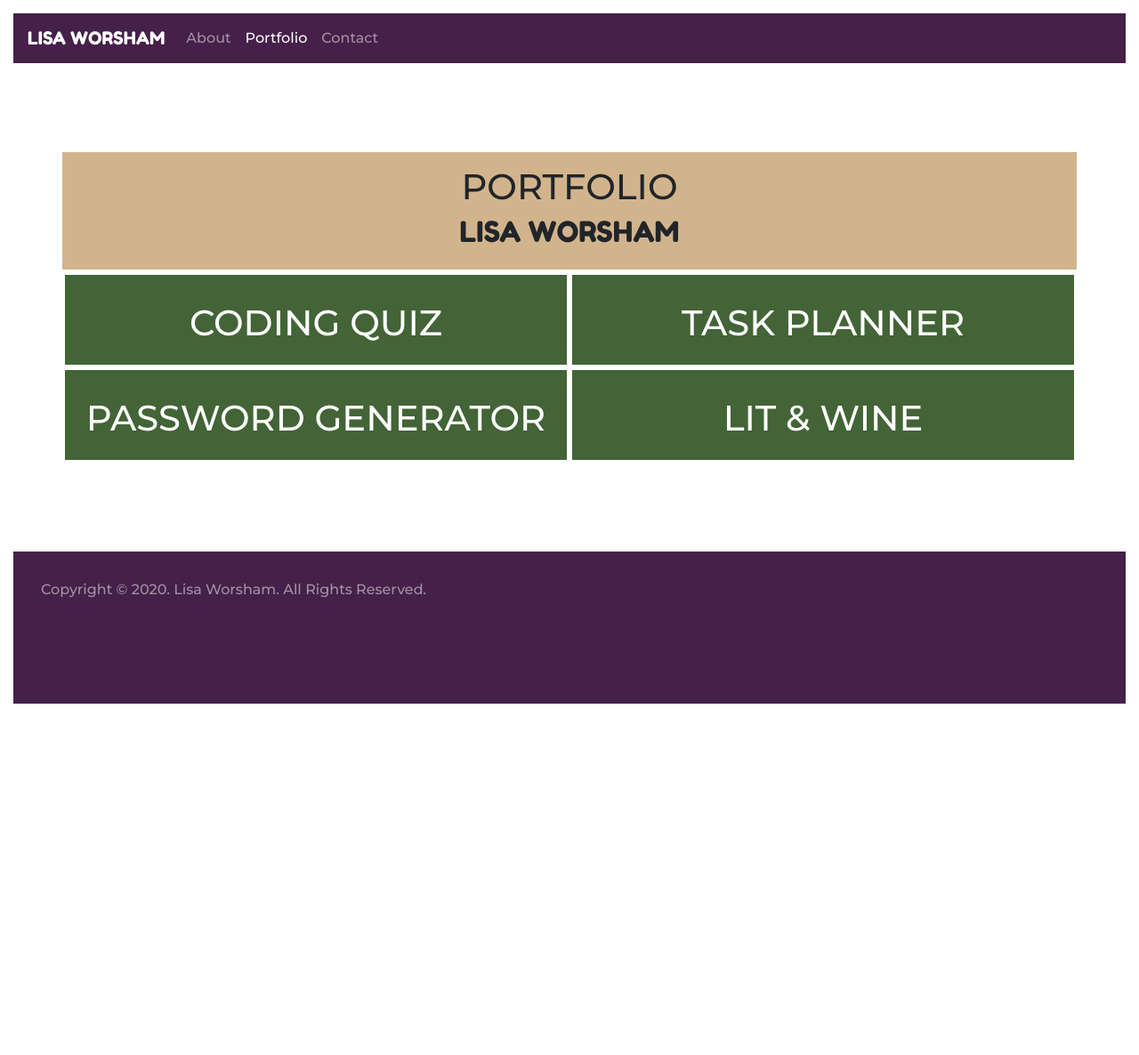
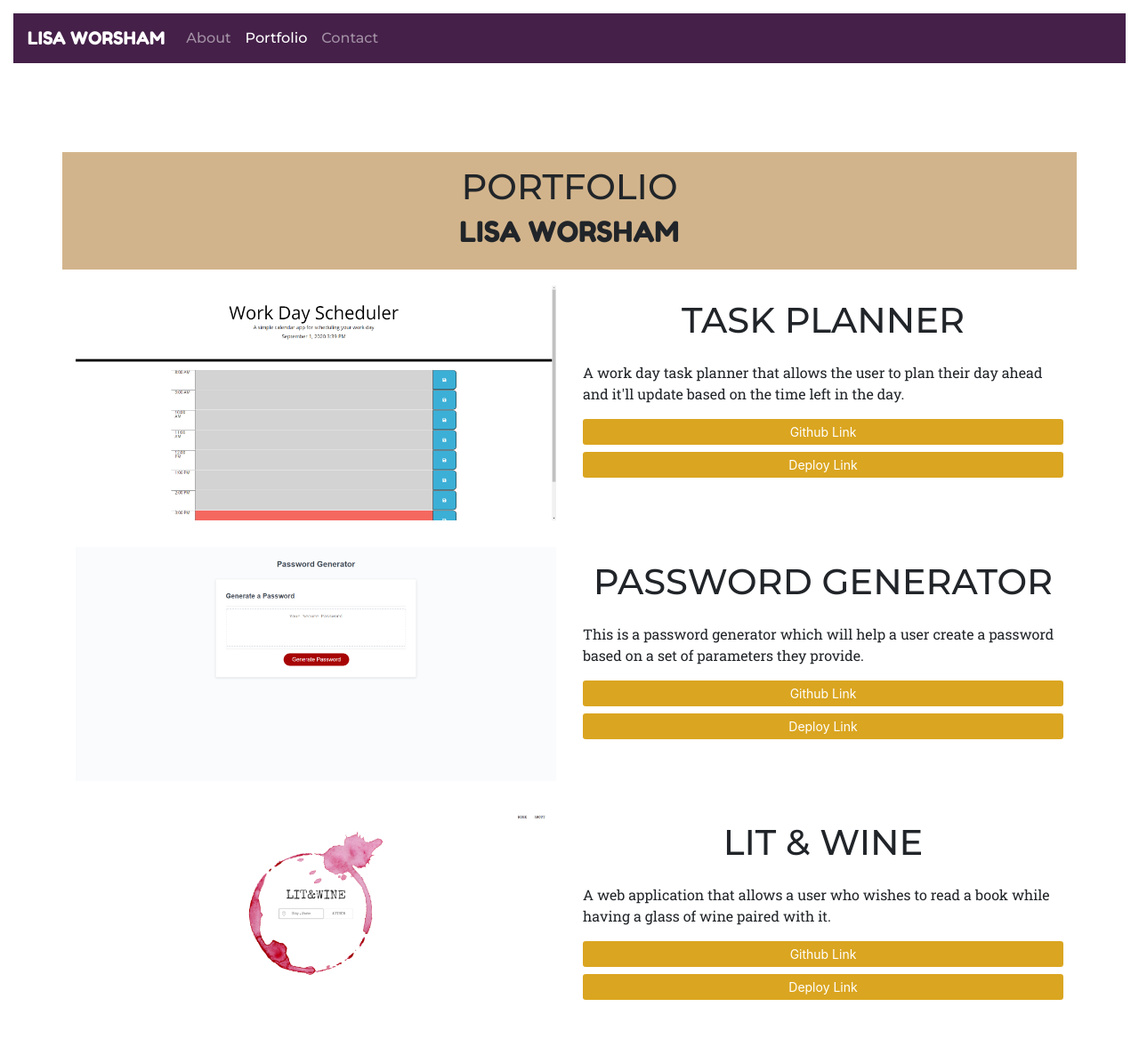
Before and after one commit to lisaworsham/Portfolio, a plain HTML site: page portfolio.html in a window 1280 px wide. Shown: the whole page at 89% size. Before the commit the page ends 891 px from the top, so only its background shows below. Drawn offline with nearby package versions, Linux system fonts and the light colour scheme.

Commit message:
updated portfolio page with projects and changed formatting

```diff
--- a/assets/css/style.css
+++ b/assets/css/style.css
@@ -30,6 +30,7 @@
     background-color: goldenrod;
     color: white;
     border: gold;
+    align-items: center;
 }
 
 #topForm{
--- a/portfolio.html
+++ b/portfolio.html
@@ -39,31 +39,46 @@
                 <h2>LISA WORSHAM</h2>
             </div>
         </div>
+
         <div class="row">
-          <div class="col-lg-6 hunterGreen"><a href="https://lisaworsham.github.io/Coding-Quiz/" target="_blank">
-            <h1>CODING QUIZ</h1>
+          <div class="col-lg-6"><a href="https://lisaworsham.github.io/Task-Planner/" target="_blank">
+            <img src="assets/images/taskplanner.png">
           </div></a>
-          <div class="col-lg-6 hunterGreen"><a href="https://lisaworsham.github.io/Task-Planner/" target="_blank">
+          <div class="col-lg-6">
             <h1>TASK PLANNER</h1>
+            <p>A work day task planner that allows the user to plan their day ahead and it'll update based on the time left in the day.</p>
+            <button type="button" class="btn btn-primary btn-sm btn-block" id="btn-yellow"><a href="https://github.com/lisaworsham/Task-Planner.git" target="_blank">Github Link</a></button>
+            <button type="button" class="btn btn-primary btn-sm btn-block" id="btn-yellow"><a href="https://lisaworsham.github.io/Task-Planner/" target="_blank">Deploy Link</a></button>
+          </div>
+        </div>
+
+        <div class="row">
+          <div class="col-lg-6"><a href="https://lisaworsham.github.io/Password-Generator/" target="_blank">
+
+            <img src="assets/images/passwordgenerator.png">
           </div></a>
+          <div class="col-lg-6">
+            <h1>PASSWORD GENERATOR</h1>
+            <p>This is a password generator which will help a user create a password based on a set of parameters they provide.</p>
+            <button type="button" class="btn btn-primary btn-sm btn-block" id="btn-yellow"><a href="https://github.com/lisaworsham/Password-Generator.git" target="_blank">Github Link</a></button>
+            <button type="button" class="btn btn-primary btn-sm btn-block" id="btn-yellow"><a href="https://lisaworsham.github.io/Password-Generator/" target="_blank">Deploy Link</a></button>
+          </div>
         </div>
+
         <div class="row">
-          <div class="col-lg-6 hunterGreen"><a href="https://lisaworsham.github.io/Password-Generator/" target="_blank">
-            <h1>PASSWORD GENERATOR</h1>
+          <div class="col-lg-6"><a href="https://lisaworsham.github.io/Lit-Wine/" target="_blank">
+
+            <img src="assets/images/litandwine.png">
           </div></a>
-          <div class="col-lg-6 hunterGreen"><a href="https://lisaworsham.github.io/Lit-Wine/" target="_blank">
+          <div class="col-lg-6">
             <h1>LIT & WINE</h1>
-          </div></a>
+            <p>A web application that allows a user who wishes to read a book while having a glass of wine paired with it.</p>
+            <button type="button" class="btn btn-primary btn-sm btn-block" id="btn-yellow"><a href="https://github.com/lisaworsham/Lit-Wine.git" target="_blank">Github Link</a></button>
+            <button type="button" class="btn btn-primary btn-sm btn-block" id="btn-yellow"><a href="https://lisaworsham.github.io/Lit-Wine/" target="_blank">Deploy Link</a></button>
+          </div>
         </div>
       </div>
 
-  <footer>
-    <nav class="navbar navbar-dark">
-        <span class="navbar-text">
-            Copyright &#169; 2020. Lisa Worsham. All Rights Reserved.
-        </span>
-      </nav>
-  </footer>
 
 
 
```
Also changed, not shown: contact.html (+1 -7 lines), index.html (+1 -7 lines), assets/images/litandwine.png (added), assets/images/passwordgenerator.png (added), assets/images/taskplanner.png (added).
